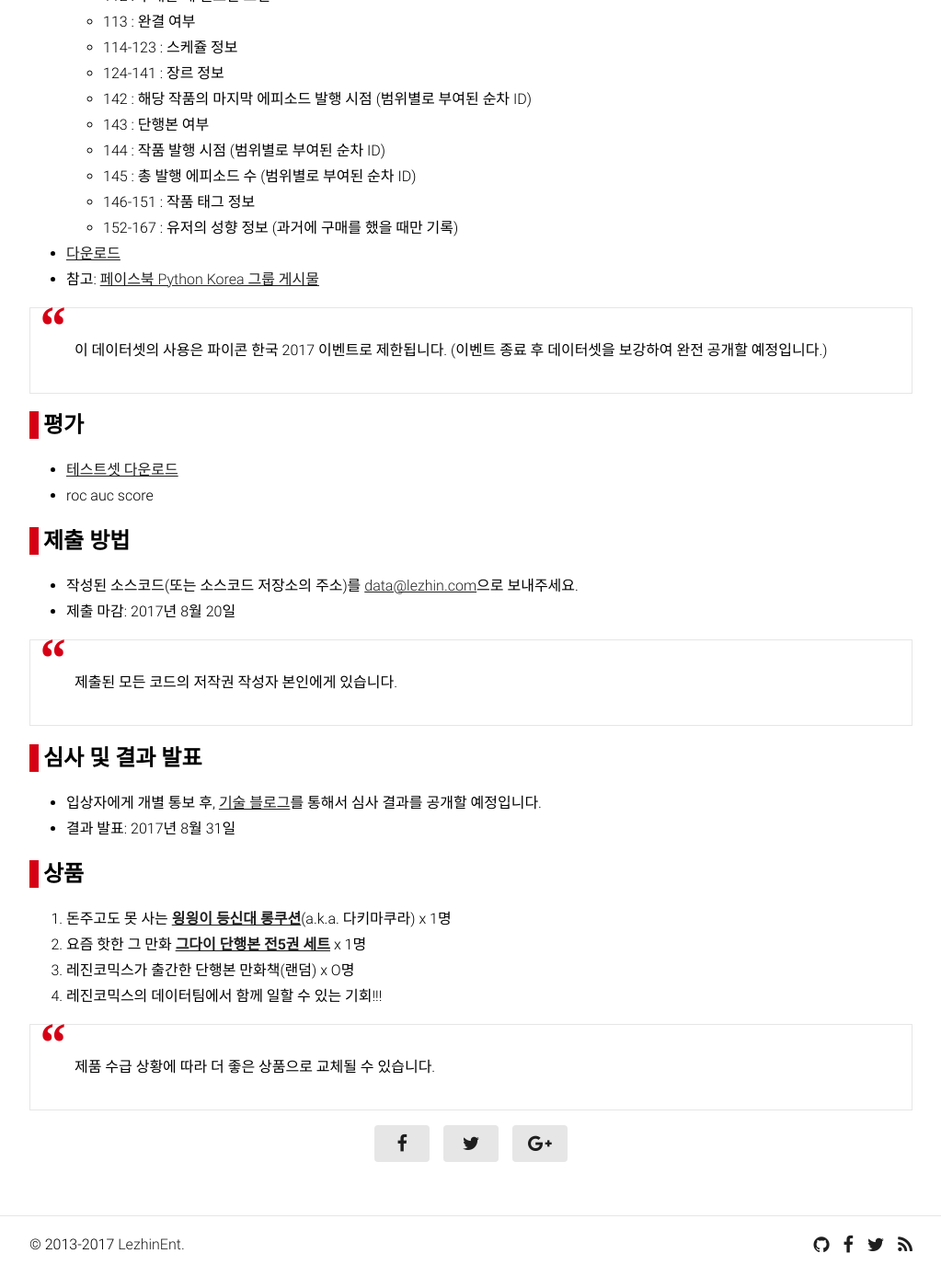
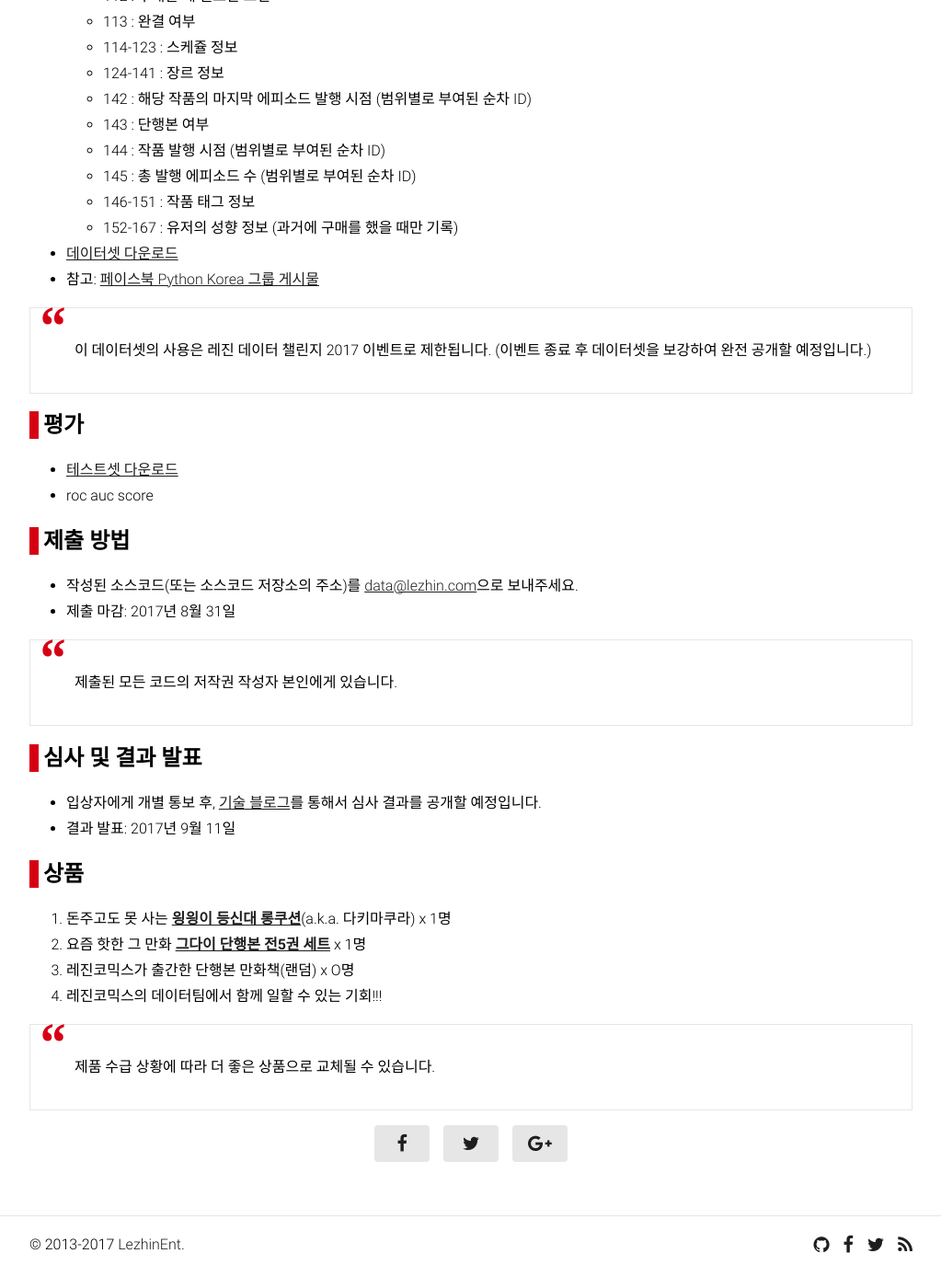
Before and after one commit to lezhin/lezhin.github.io, a Jekyll site: the page built from events/data-challenge-pyconkr-2017.md, in a window 1280 px wide and 1400 px high, scrolled down 1083 px. Shown: the whole window at 92% size, without its empty margins (128-1151 px from the left). Built offline with Jekyll 4.4.1, drawn with Linux system fonts in a browser that asks for light colours; nearby versions of some CDN libraries; some web fonts are replaced; our own code applies the rules of GitHub Pages for plain Markdown files; some of the changed text lies outside the part shown.

Commit message:
update data challenge page

```diff
--- a/events/data-challenge-pyconkr-2017.md
+++ b/events/data-challenge-pyconkr-2017.md
@@ -1,5 +1,5 @@
 ---
-title: 레진 데이터 챌린지 with 파이콘 한국 2017
+title: 레진 데이터 챌린지 2017
 ---
 
 > [레진코믹스](https://www.lezhin.com/)의 실 서비스에서 추출한 데이터 **65만여건**을 공개합니다!
@@ -39,10 +39,10 @@
   - 145 : 총 발행 에피소드 수 (범위별로 부여된 순차 ID)
   - 146-151 : 작품 태그 정보
   - 152-167 : 유저의 성향 정보 (과거에 구매를 했을 때만 기록)
-* [다운로드](https://storage.googleapis.com/lz-insight/pycon17/dataset/lezhin_dataset_v2_training.tsv.gz)
+* [데이터셋 다운로드](https://storage.googleapis.com/lz-insight/pycon17/dataset/lezhin_dataset_v2_training.tsv.gz)
 * 참고: [페이스북 Python Korea 그룹 게시물](https://www.facebook.com/groups/pythonkorea/permalink/1444964602253363/)
 
-> 이 데이터셋의 사용은 파이콘 한국 2017 이벤트로 제한됩니다.
+> 이 데이터셋의 사용은 레진 데이터 챌린지 2017 이벤트로 제한됩니다.
 > (이벤트 종료 후 데이터셋을 보강하여 완전 공개할 예정입니다.)
 
 ## 평가
@@ -53,14 +53,14 @@
 ## 제출 방법
 
 * 작성된 소스코드(또는 소스코드 저장소의 주소)를 [data@lezhin.com](mailto:data@lezhin.com)으로 보내주세요.
-* 제출 마감: 2017년 8월 20일
+* 제출 마감: 2017년 8월 31일
 
 > 제출된 모든 코드의 저작권 작성자 본인에게 있습니다.
 
 ## 심사 및 결과 발표
 
 * 입상자에게 개별 통보 후, [기술 블로그](http://tech.lezhin.com)를 통해서 심사 결과를 공개할 예정입니다.
-* 결과 발표: 2017년 8월 31일
+* 결과 발표: 2017년 9월 11일
 
 ## 상품
 
```
